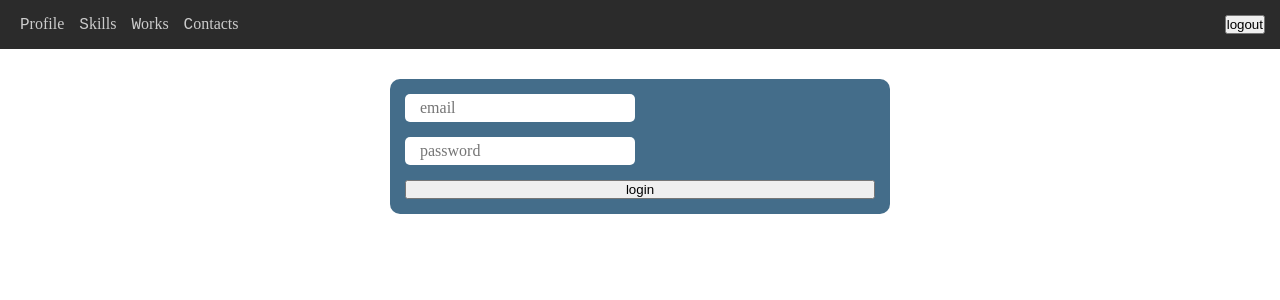
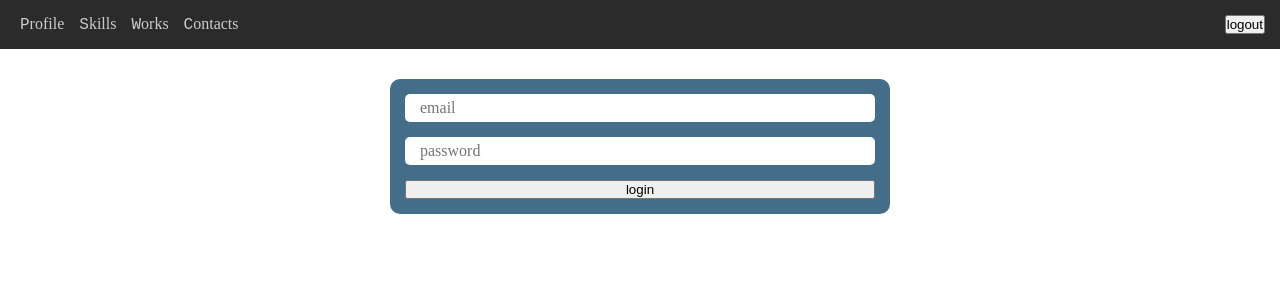
Before and after one commit to AlienNT/webfolio-panel, a Vue app: page /auth in a window 1280 px wide. Shown: the top 300 px of the page. Built offline with nearby package versions, Linux system fonts and the light colour scheme; no server answers.

Commit message:
update(assets/style): add label style

```diff
--- a/src/assets/css/main.scss
+++ b/src/assets/css/main.scss
@@ -1,3 +1,8 @@
 @import "normalize";
 @import "variables";
 @import "flex-grid";
+
+.label {
+  display: flex;
+  cursor: pointer;
+}
```
